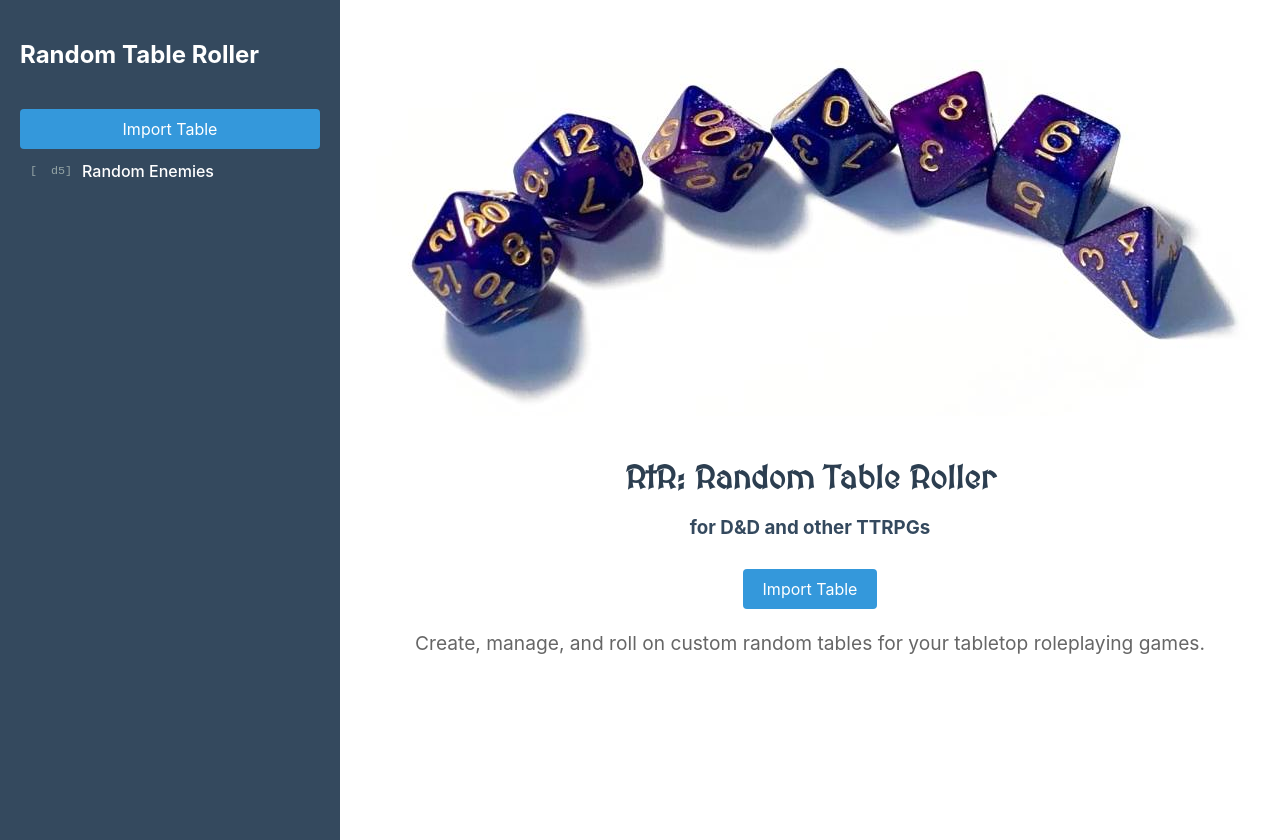
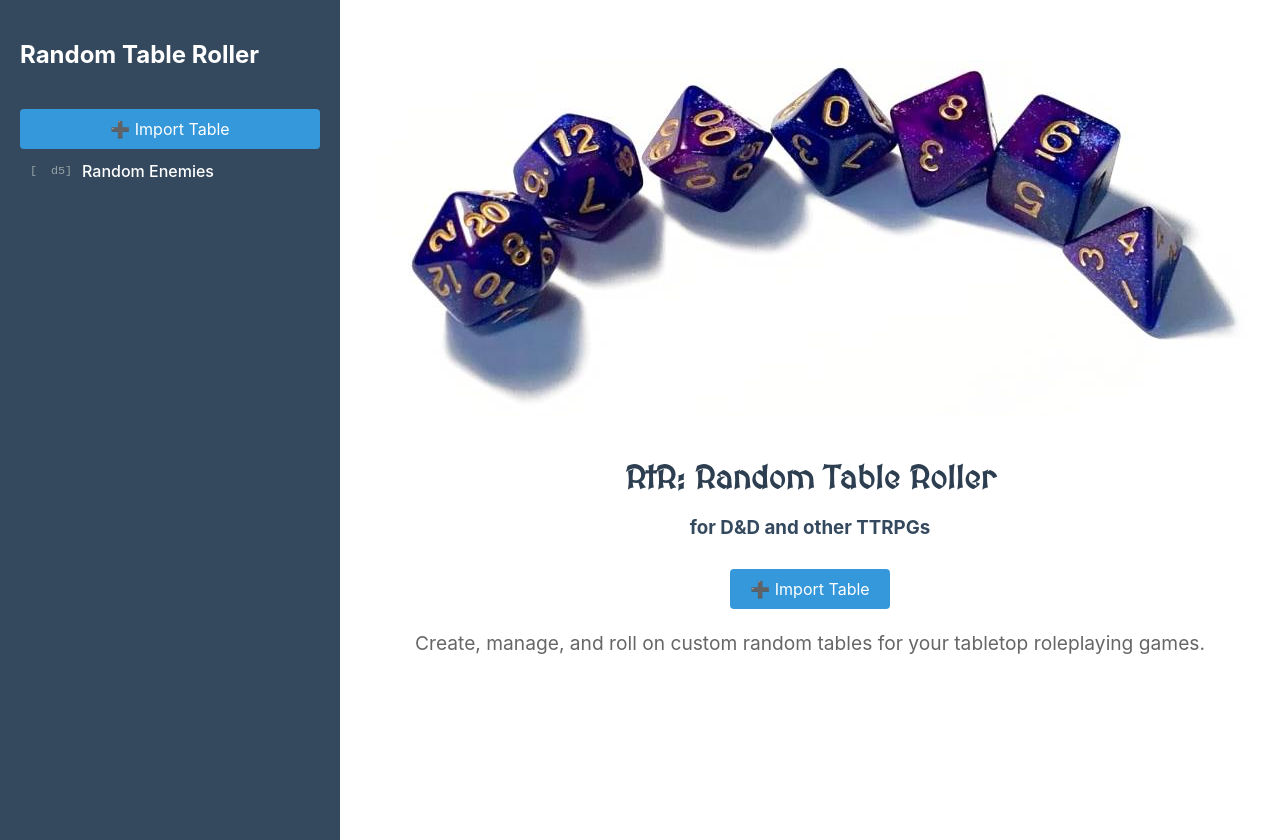
Before and after one commit to Pyro979/rtr, a React (Create React App) app: page / in a window 1280 px wide. Built offline with nearby package versions, Linux system fonts and the light colour scheme; a web font is replaced by a local one.

Commit message:
add plus

```diff
--- a/src/constants/text.js
+++ b/src/constants/text.js
@@ -6,7 +6,7 @@ export const TEXT = {
   },
   sidebar: {
     title: 'Random Table Roller',
-    importButton: 'Import Table'
+    importButton: '➕ Import Table'
   },
   import: {
     title: 'Import Table',
```
